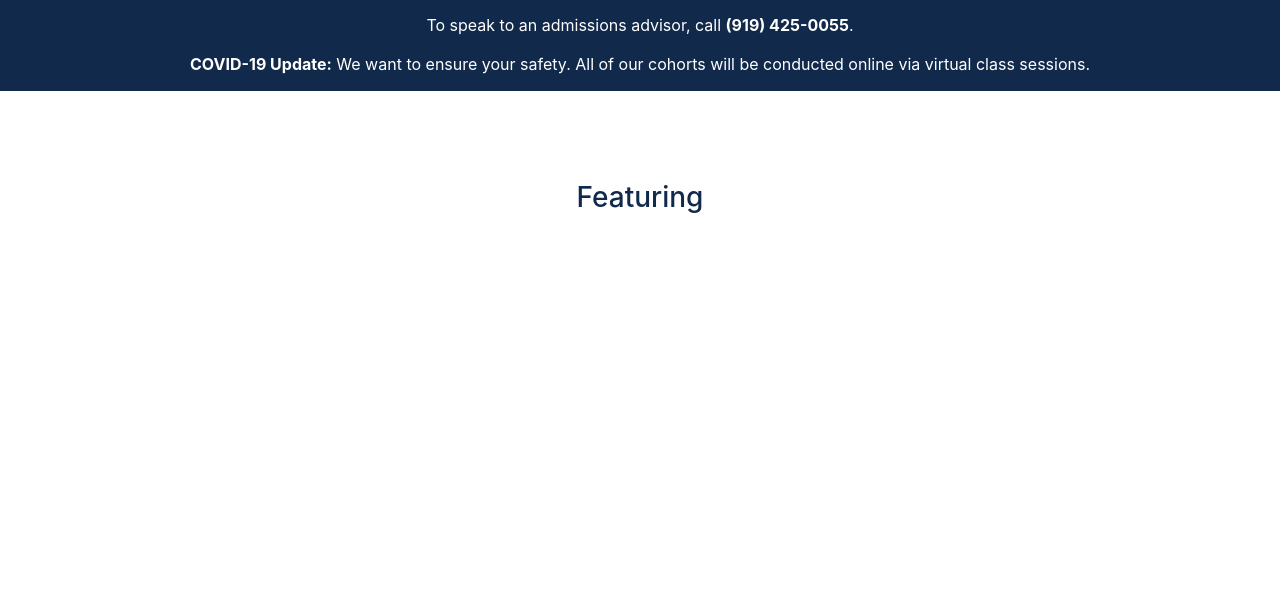
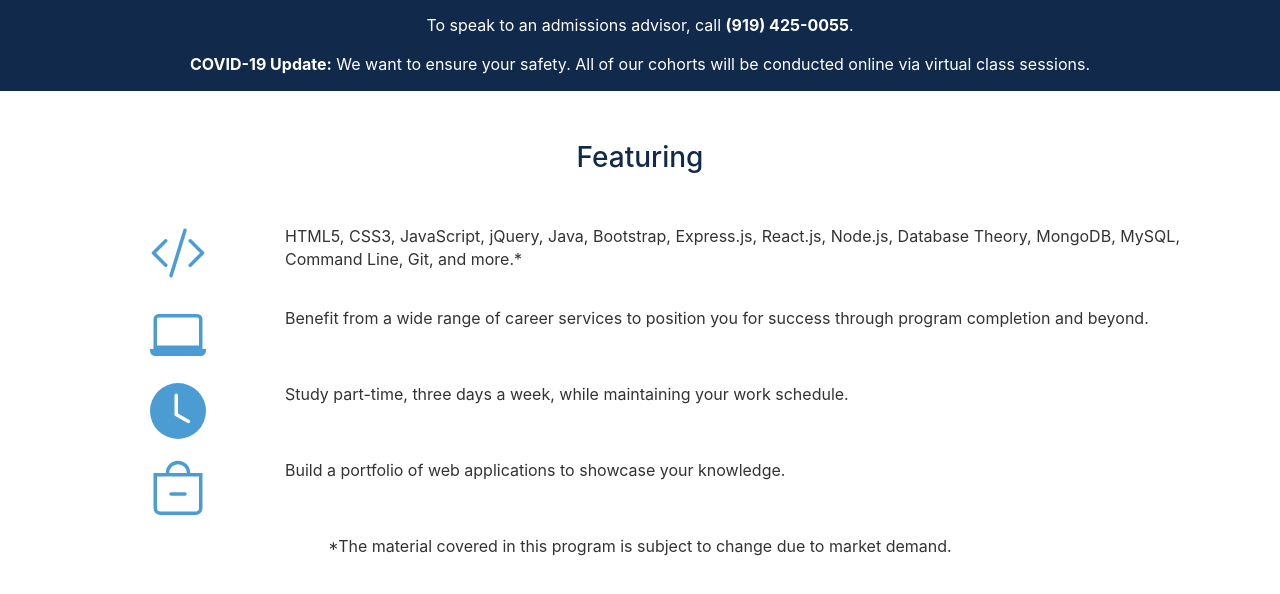
Before and after one commit to yrayo/boot-camp-landing-page, a plain HTML site: page index.html in a window 1280 px wide. Shown: the part 774-1368 px from the top of the page. Before the commit the page ends 1109 px from the top, so only its background shows below. Drawn offline with nearby package versions, Linux system fonts and the light colour scheme.

Commit message:
Title name edited, and class features added with SVG icons

```diff
--- a/index.html
+++ b/index.html
@@ -3,7 +3,7 @@
 <head>
     <meta charset="UTF-8">
     <meta name="viewport" content="width=device-width, initial-scale=1 shrink-to-fit=no">
-    <title>Yair's First HTML File</title>
+    <title>Learn to Code - UNC</title>
 
     <!-- Google fonts link -->
     <link href="https://fonts.googleapis.com/css2?family=Roboto&display=swap" rel="stylesheet">
@@ -21,7 +21,7 @@
         <div id="main-video" class="row text-center">
           <div class="col-lg-12 col-md-12 col-sm-12 col-xs-12">
             <a href="https://bootcamp.unc.edu/coding/landing-geos/?fqvar1=3&s=Google-Brand_RFull_&msg_cv_scta=4&msg_cv_stbn=1&msg_cv_fcta=1&pkw=%2Bunc%20%2Bcoding&pcrid=439403965841&pmt=b&utm_source=google&utm_medium=cpc&utm_campaign=GGL%7CUNC-Chapel-Hill%7CSEM%7CCODING%7C-%7COFL%7C_RFull_%7CALL%7CBRD%7CBMM%7CCore%7CGeneral&utm_term=%2Bunc%20%2Bcoding&s=google&k=%2Bunc%20%2Bcoding&utm_adgroupid=110472346708&utm_locationphysicalms=9009718&utm_matchtype=b&utm_network=g&utm_device=c&utm_content=439403965841&utm_placement=&gclid=CjwKCAjwmrn5BRB2EiwAZgL9oh1naqWfrpXM51F5KQCEeT0uaJILS2qzp5JL_43XA9dhu4wqPb7enRoCBz4QAvD_BwE&gclsrc=aw.ds">
-            <img src="Images/unc-blue-logo.svg" alt="Unc Coding Bootcamp Logo"></a>
+            <img src="Images/unc-blue-logo.svg" alt="UNC Coding Bootcamp Logo"></a>
           </div>
         </div>
     </div>
@@ -32,15 +32,15 @@
             <div class="col-lg-12 col-md-12 col-sm-12 col-xs-12">
                 <video class="embed-responsive embed-responsive-16by9" autoplay muted loop>
                     <source class="embed-responsive-item" src="https://media.trilogyed.com/ChapelHill/coding/unc-coding-hero.mp4" type="video/mp4">
-                        Your browser does not support the video.
+                    Your browser does not support the video.
                 </video>
             </div>
         </div>
     </div>
 
     <!-- Main CTA with admissions phone number and COVID-19 message regarding cohort virtual classes. -->
-    <div class="container-fluid px-0" id="cta-message-container">
-        <div class="row no-gutters">
+    <div class="container-fluid px-0">
+        <div class="row no-gutters" id="cta-message-container">
             <div class="col-lg-12 col-md-12 col-sm-12 col-xs-12 text-center">
                 <div id="cta-message-one">To speak to an admissions advisor, call <Strong>(919) 425-0055</Strong>.</div>
                 <div id="cta-message-two"><strong>COVID-19 Update:</strong> We want to ensure your safety. All of our cohorts will be conducted online via virtual class sessions.</div>
@@ -59,18 +59,72 @@
         </div>
     </div>
 
-    <!-- Technology stacks list, created within two container that have two rows in each container -->
+    <!-- Technology stacks list. -->
     <div class="container">
-        <div class="row">
-            <div class="col">
-
+        <div class="row row-icons text-center">
+            <div class="col-xs-2 col-sm-2 col-md-2 col-lg-2 col-xl-2">
+                <svg class="icons" width="3.5em" height="3.5em" viewBox="0 0 16 16" class="bi bi-code-slash" fill="currentColor" xmlns="http://www.w3.org/2000/svg">
+                    <path fill-rule="evenodd" d="M4.854 4.146a.5.5 0 0 1 0 .708L1.707 8l3.147 3.146a.5.5 0 0 1-.708.708l-3.5-3.5a.5.5 0 0 1 0-.708l3.5-3.5a.5.5 0 0 1 .708 0zm6.292 0a.5.5 0 0 0 0 .708L14.293 8l-3.147 3.146a.5.5 0 0 0 .708.708l3.5-3.5a.5.5 0 0 0 0-.708l-3.5-3.5a.5.5 0 0 0-.708 0zm-.999-3.124a.5.5 0 0 1 .33.625l-4 13a.5.5 0 0 1-.955-.294l4-13a.5.5 0 0 1 .625-.33z"/>
+                </svg>
             </div>
             <div class="col">
-
+                <p class="text-justify" class="icon-sentence">HTML5, CSS3, JavaScript, jQuery, Java, Bootstrap, Express.js, React.js, Node.js,
+                Database Theory, MongoDB, MySQL, Command Line, Git, and more.*
+                </p>
             </div>
         </div>
     </div>
 
+    <div class="container">
+        <div class="row row-icons text-center">
+            <div class="col-xs-2 col-sm-2 col-md-2 col-lg-2 col-xl-2">
+                <svg class="icons" width="3.5em" height="3.5em" viewBox="0 0 16 16" class="bi bi-laptop" fill="currentColor" xmlns="http://www.w3.org/2000/svg">
+                    <path fill-rule="evenodd" d="M13.5 3h-11a.5.5 0 0 0-.5.5V11h12V3.5a.5.5 0 0 0-.5-.5zm-11-1A1.5 1.5 0 0 0 1 3.5V12h14V3.5A1.5 1.5 0 0 0 13.5 2h-11z"/>
+                    <path d="M0 12h16v.5a1.5 1.5 0 0 1-1.5 1.5h-13A1.5 1.5 0 0 1 0 12.5V12z"/>
+                </svg>
+            </div>
+            <div class="col">
+                <p class="text-justify" class="icon-sentence">Benefit from a wide range of career services to position you for success through program
+                completion and beyond.</p>
+            </div>
+        </div>
+    </div>
+
+    <div class="container">
+        <div class="row row-icons text-center">
+            <div class="col-xs-2 col-sm-2 col-md-2 col-lg-2 col-xl-2">
+                <svg class="icons" width="3.5em" height="3.5em" viewBox="0 0 16 16" class="bi bi-clock-fill" fill="currentColor" xmlns="http://www.w3.org/2000/svg">
+                    <path fill-rule="evenodd" d="M16 8A8 8 0 1 1 0 8a8 8 0 0 1 16 0zM8 3.5a.5.5 0 0 0-1 0V9a.5.5 0 0 0 .252.434l3.5 2a.5.5 0 0 0 .496-.868L8 8.71V3.5z"/>
+                </svg>
+            </div>
+            <div class="col">
+                <p class="text-justify" class="icon-sentence">Study part-time, three days a week, while maintaining your work schedule.</p>
+            </div>
+        </div>
+    </div>
+
+    <div class="container">
+        <div class="row row-icons text-center">
+            <div class="col-xs-2 col-sm-2 col-md-2 col-lg-2 col-xl-2">
+                <svg class="icons" width="3.5em" height="3.5em" viewBox="0 0 16 16" class="bi bi-bag-dash" fill="currentColor" xmlns="http://www.w3.org/2000/svg">
+                    <path fill-rule="evenodd" d="M14 5H2v9a1 1 0 0 0 1 1h10a1 1 0 0 0 1-1V5zM1 4v10a2 2 0 0 0 2 2h10a2 2 0 0 0 2-2V4H1z"/>
+                    <path d="M8 1.5A2.5 2.5 0 0 0 5.5 4h-1a3.5 3.5 0 1 1 7 0h-1A2.5 2.5 0 0 0 8 1.5z"/>
+                    <path fill-rule="evenodd" d="M5.5 10a.5.5 0 0 1 .5-.5h4a.5.5 0 0 1 0 1H6a.5.5 0 0 1-.5-.5z"/>
+                </svg>
+            </div>
+            <div class="col">
+                <p class="text-justify" class="icon-sentence">Build a portfolio of web applications to showcase your knowledge.</p>
+            </div>
+        </div>
+    </div>
+
+    <div class="container">
+        <div class="row row-icons text-center">
+            <div class="col-xl-12 col-lg-12 col-md-12 col-sm-12 col-xs-12 text-center">
+                <p class="icon-sentence" id="asterick-comment">*The material covered in this program is subject to change due to market demand.</p>
+            </div>
+        </div>
+    </div>
 
     <!-- Bootstrap jQuery, Popper.js and Js links-->
     <script src="https://code.jquery.com/jquery-3.2.1.slim.min.js" integrity="sha384-KJ3o2DKtIkvYIK3UENzmM7KCkRr/rE9/Qpg6aAZGJwFDMVNA/GpGFF93hXpG5KkN" crossorigin="anonymous"></script>
--- a/styles.css
+++ b/styles.css
@@ -32,10 +32,27 @@ body {
 
 .featuring-wrapper {
   color: #11294b;
-  margin-top: 90px;
-  margin-bottom: 90px;
+  margin-top: 50px;
+  margin-bottom: 50px;
   text-align: center;
   font-weight: 400;
   font-size: 30px;
   line-height: 30px;
 }
+
+.row-icons {
+  color: #333;
+  line-height: 1.42857;
+  padding-right: 15px;
+  padding-left: 15px;
+  margin-bottom: 20px;
+}
+
+.icons {
+  color: #4b9cd3;
+  fill: #4b9cd3;
+}
+
+#asterick {
+  font: 12px;
+}
```
